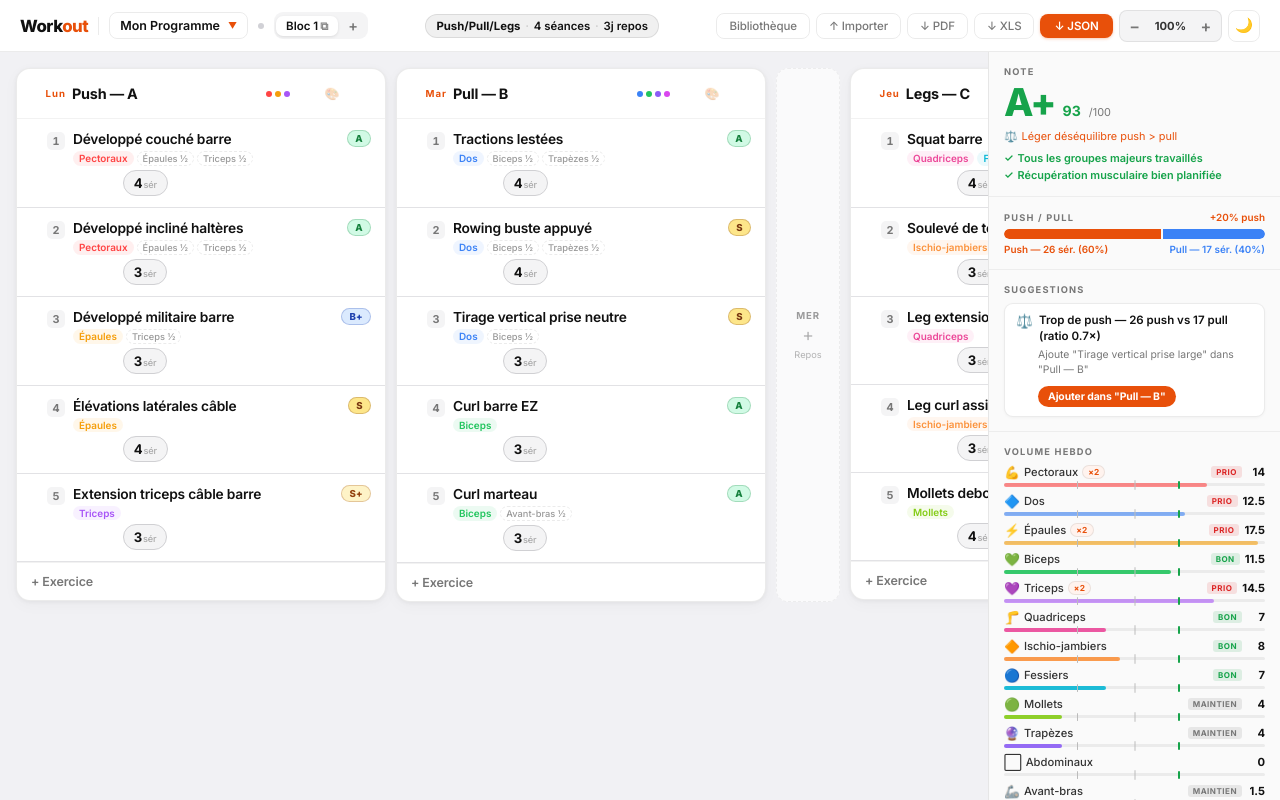
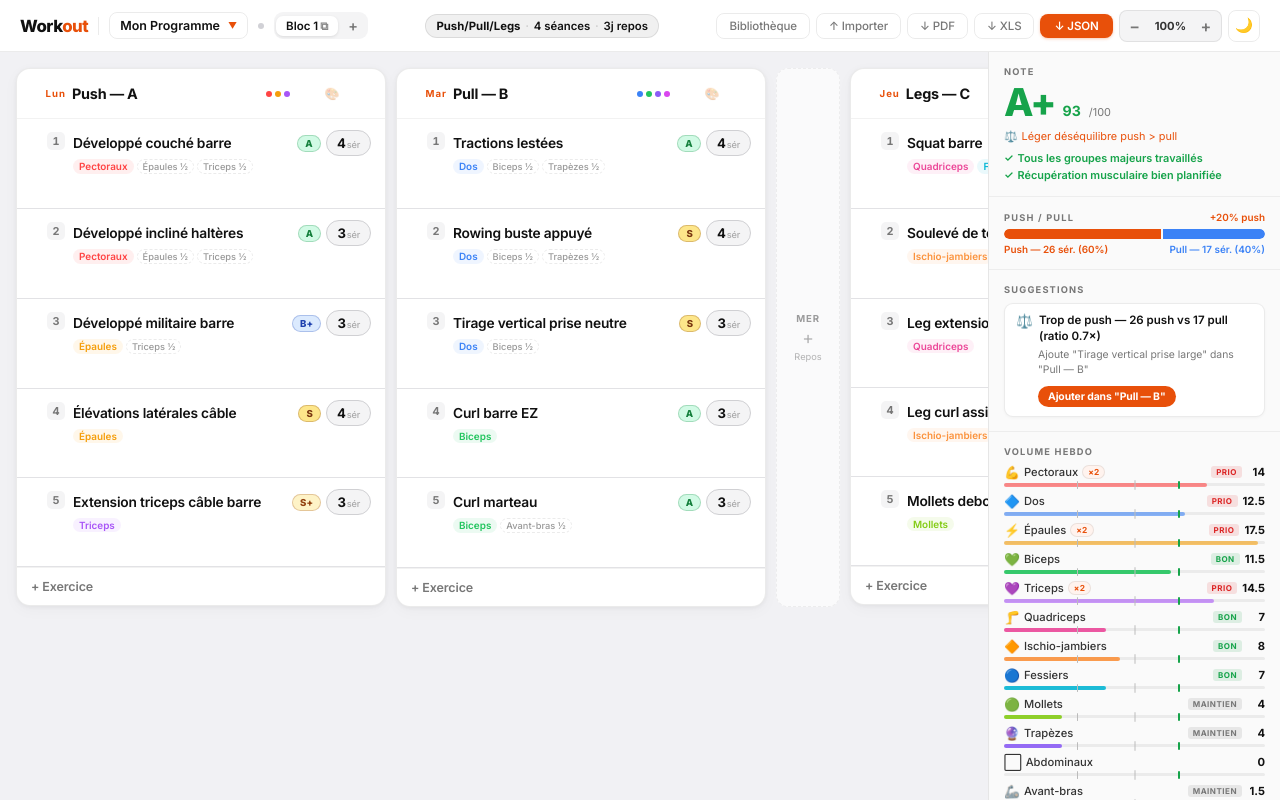
Before and after one commit to naxlamenax/workout-builder-light, a React (Vite) app: page / in a window 1280 px wide. Built offline with nearby package versions, Linux system fonts and the light colour scheme.

Commit message:
Add files via upload

```diff
--- a/src/App.jsx
+++ b/src/App.jsx
@@ -2066,17 +2066,45 @@ export default function WorkoutDashboard() {
 
                           <span className="ex-idx">{exIdx + 1}</span>
 
-                          <div style={{ flex:1, minWidth:0, display:"flex", flexDirection:"column", gap:4 }}>
-
-                            {/* Line 1 — nom + tier + séries + reps + récup (même layout que PDF) */}
-                            <div style={{ display:"flex", alignItems:"center", gap:5, flexWrap:"wrap", minWidth:0 }}>
+                          <div style={{ flex:1, minWidth:0, display:"flex", flexDirection:"column", gap:3 }}>
+
+                            {/* Ligne 1 — nom (gauche) · tier + séries + reps + récup (droite) */}
+                            <div style={{ display:"flex", alignItems:"center", gap:6, minWidth:0 }}>
                               <span className="ex-name" onClick={() => setModal({ type:"exDetail", name:ex.name, dayId:session.id, exId:ex.id })}>
                                 {ex.name}
                               </span>
-                              {exData?.tier && <TierBadge tier={exData.tier} />}
+                              <div style={{ display:"flex", alignItems:"center", gap:5, marginLeft:"auto", flexShrink:0 }}>
+                                {exData?.tier && <TierBadge tier={exData.tier} />}
+                                {editingSets?.dayId === session.id && editingSets?.exId === ex.id ? (
+                                  <div style={{ display:"flex", alignItems:"center", gap:3 }}>
+                                    <button className="sets-btn" onClick={() => setSets(session.id, ex.id, ex.sets-1)}>−</button>
+                                    <input className="sets-input" type="number" min={MIN_SETS} max={MAX_SETS}
+                                      value={ex.sets} autoFocus
+                                      onChange={e => setSets(session.id, ex.id, e.target.value)}
+                                      onWheel={e => { e.preventDefault(); setSets(session.id, ex.id, ex.sets + (e.deltaY < 0 ? 1 : -1)); }}
+                                      onBlur={() => setEditingSets(null)}
+                                      onKeyDown={e => { if (e.key === "Enter" || e.key === "Escape") setEditingSets(null); }} />
+                                    <button className="sets-btn" onClick={() => setSets(session.id, ex.id, ex.sets+1)}>+</button>
+                                  </div>
+                                ) : (
+                                  <button className="sets-badge" onClick={() => setEditingSets({ dayId:session.id, exId:ex.id })}>
+                                    {ex.sets}<span style={{ fontWeight:500, opacity:0.6, fontSize:"0.7em", marginLeft:"1px", color:"var(--text-muted)" }}>sér</span>
+                                  </button>
+                                )}
+                                {ex.reps && (
+                                  <span style={{ fontSize:"0.72rem", fontWeight:700, padding:"2px 7px",
+                                    borderRadius:8, background:"var(--sets-bg)", color:"var(--text-sub)",
+                                    whiteSpace:"nowrap" }}>{ex.reps}</span>
+                                )}
+                                {ex.rest && (
+                                  <span style={{ fontSize:"0.72rem", fontWeight:600, padding:"2px 7px",
+                                    borderRadius:8, background:"var(--sets-bg)", color:"var(--text-muted)",
+                                    whiteSpace:"nowrap" }}>⏱ {ex.rest}s</span>
+                                )}
+                              </div>
                             </div>
 
-                            {/* Line 2 — muscles */}
+                            {/* Ligne 2 — muscles */}
                             {((exData?.primary?.length ?? 0) + (exData?.secondary?.length ?? 0)) > 0 && (
                               <div style={{ display:"flex", gap:3, flexWrap:"wrap" }}>
                                 {exData?.primary.map(m => (
@@ -2092,7 +2120,7 @@ export default function WorkoutDashboard() {
                               </div>
                             )}
 
-                            {/* Note — toujours visible si renseignée */}
+                            {/* Ligne 3 — note personnelle */}
                             {ex.note && (
                               <div style={{ fontSize:"0.72rem", color:"var(--text-muted)", lineHeight:1.5,
                                 whiteSpace:"pre-wrap", borderLeft:"2px solid var(--border-light)",
@@ -2137,33 +2165,6 @@ export default function WorkoutDashboard() {
                                 </div>
                                 <button className="ex-btn del" title="Supprimer"
                                   onClick={() => deleteEx(session.id, ex.id)}>✕</button>
-                                  {/* Reps + rest badges — same style as PDF */}
-                                  {ex.reps && (
-                                    <span style={{ fontSize:"0.7rem", fontWeight:700, padding:"2px 7px",
-                                      borderRadius:8, background:"var(--sets-bg)", color:"var(--text-sub)",
-                                      whiteSpace:"nowrap", flexShrink:0 }}>{ex.reps}</span>
-                                  )}
-                                  {ex.rest && (
-                                    <span style={{ fontSize:"0.7rem", fontWeight:600, padding:"2px 7px",
-                                      borderRadius:8, background:"var(--sets-bg)", color:"var(--text-muted)",
-                                      whiteSpace:"nowrap", flexShrink:0 }}>⏱ {ex.rest}s</span>
-                                  )}
-                                  {editingSets?.dayId === session.id && editingSets?.exId === ex.id ? (
-                                  <div style={{ display:"flex", alignItems:"center", gap:3 }}>
-                                    <button className="sets-btn" onClick={() => setSets(session.id, ex.id, ex.sets-1)}>−</button>
-                                    <input className="sets-input" type="number" min={MIN_SETS} max={MAX_SETS}
-                                      value={ex.sets} autoFocus
-                                      onChange={e => setSets(session.id, ex.id, e.target.value)}
-                                      onWheel={e => { e.preventDefault(); setSets(session.id, ex.id, ex.sets + (e.deltaY < 0 ? 1 : -1)); }}
-                                      onBlur={() => setEditingSets(null)}
-                                      onKeyDown={e => { if (e.key === "Enter" || e.key === "Escape") setEditingSets(null); }} />
-                                    <button className="sets-btn" onClick={() => setSets(session.id, ex.id, ex.sets+1)}>+</button>
-                                  </div>
-                                ) : (
-                                  <button className="sets-badge" onClick={() => setEditingSets({ dayId:session.id, exId:ex.id })}>
-                                    {ex.sets}<span style={{ fontWeight:500, opacity:0.6, fontSize:"0.7em", marginLeft:"1px", color:"var(--text-muted)" }}>sér</span>
-                                  </button>
-                                )}
                               </div>
                           </div>
                         </div>
```
